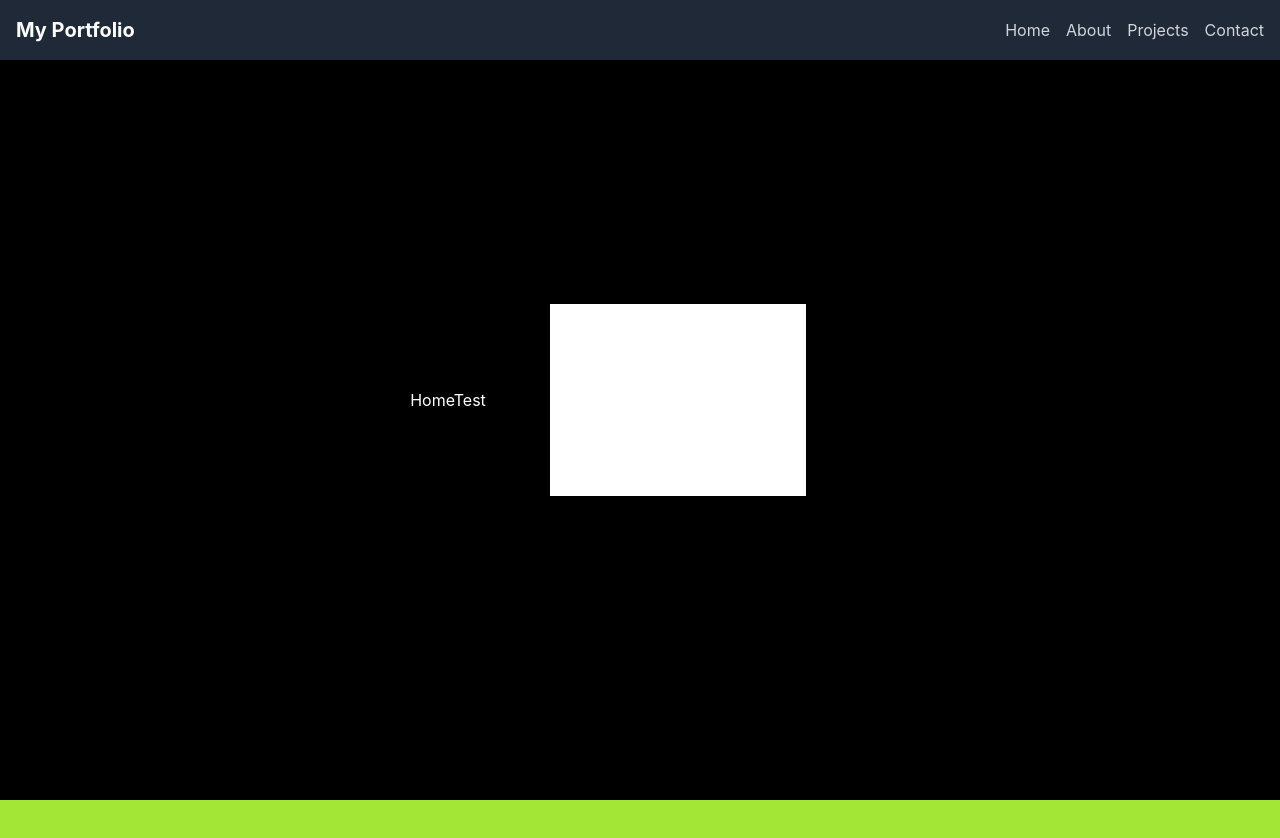
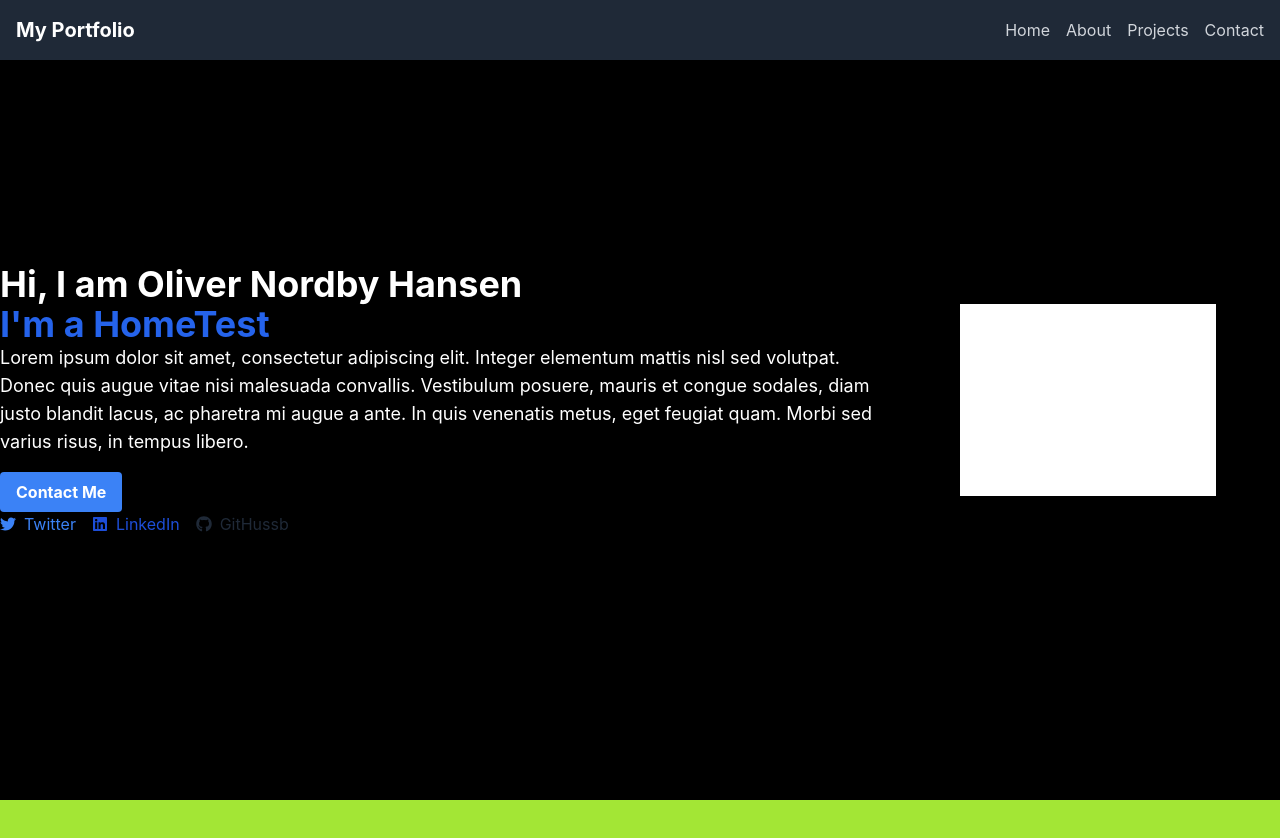
Before and after one commit to oliv6362/myportfolio, a React (Create React App) app: page / in a window 1280 px wide. Shown: the top 838 px of the page. Built offline with nearby package versions, Linux system fonts and the light colour scheme.

Commit message:
Improved home section. - Added react-icons - Added social component - Added more content to the home section

```diff
--- a/package.json
+++ b/package.json
@@ -13,9 +13,10 @@
     "@types/react-dom": "^19.0.4",
     "react": "^19.0.0",
     "react-dom": "^19.0.0",
+    "react-icons": "^5.5.0",
     "react-router-dom": "^7.4.0",
     "react-scripts": "5.0.1",
-    "typescript": "^4.9.5",
+    "typescript": "^5.8.2",
     "web-vitals": "^2.1.4"
   },
   "scripts": {
--- a/src/components/homeSection.tsx
+++ b/src/components/homeSection.tsx
@@ -1,5 +1,6 @@
 import image1 from '../assets/images/placeholder.png';
 import React from 'react';
+import Social from './social';
 
 //props
 interface HomeSectionProps {
@@ -11,17 +12,25 @@ interface HomeSectionProps {
 *
 * @param {string} [title] - An optional title to display at the top of the section.
 */
-const HomeSection: React.FC<HomeSectionProps> = ({title }) => {
+const HomeSection: React.FC<HomeSectionProps> = ({ title }) => {
     return (
         <section id="home" >
             <div className="flex mx-auto h-screen items-center justify-center">
-                <div className="text-center">
-                    <h1>{title}</h1>
-                </div>
+                <section className="max-w-4xl">
+                    <div>
+                        <h1 className="text-4xl font-bold ">Hi, I am Oliver Nordby Hansen</h1>
+                        <h1 className="text-blue-600 text-4xl font-bold ">I'm a {title}</h1>
+                        <p className="text-lg">Lorem ipsum dolor sit amet, consectetur adipiscing elit. Integer elementum mattis nisl sed volutpat. Donec quis augue vitae nisi malesuada convallis. Vestibulum posuere, mauris et congue sodales, diam justo blandit lacus, ac pharetra mi augue a ante. In quis venenatis metus, eget feugiat quam. Morbi sed varius risus, in tempus libero.</p>
+                    </div>
+
+                    <button className="bg-blue-500 hover:bg-blue-700 text-white font-bold py-2 px-4 rounded mt-4">Contact Me</button>
+                    <Social />
+                </section>
 
                 <div className="flex justify-center h-48 w-96 object-contain">
                     <img src={image1} alt="placeholder" />
                 </div>
+
             </div>
         </section>
     );
--- /dev/null
+++ b/src/components/social.tsx
@@ -0,0 +1,38 @@
+import React from "react";
+import { FaTwitter, FaLinkedin, FaGithub } from "react-icons/fa";
+
+const Social: React.FC = () => {
+    return (
+        <div className="flex space-x-4">
+            <a
+                href="https://twitter.com"
+                target="_blank"
+                rel="noopener noreferrer"
+                className="text-blue-500 hover:text-blue-700 flex items-center space-x-2"
+            >
+                <FaTwitter />
+                <span>Twitter</span>
+            </a>
+            <a
+                href="https://linkedin.com"
+                target="_blank"
+                rel="noopener noreferrer"
+                className="text-blue-700 hover:text-blue-900 flex items-center space-x-2"
+            >
+                <FaLinkedin />
+                <span>LinkedIn</span>
+            </a>
+            <a
+                href="https://github.com"
+                target="_blank"
+                rel="noopener noreferrer"
+                className="text-gray-800 hover:text-black flex items-center space-x-2"
+            >
+                <FaGithub />
+                <span>GitHussb</span>
+            </a>
+        </div>
+    );
+};
+
+export default Social;
```
Also changed, not shown: 1 other file (tests, documents, lock files or other folders).
